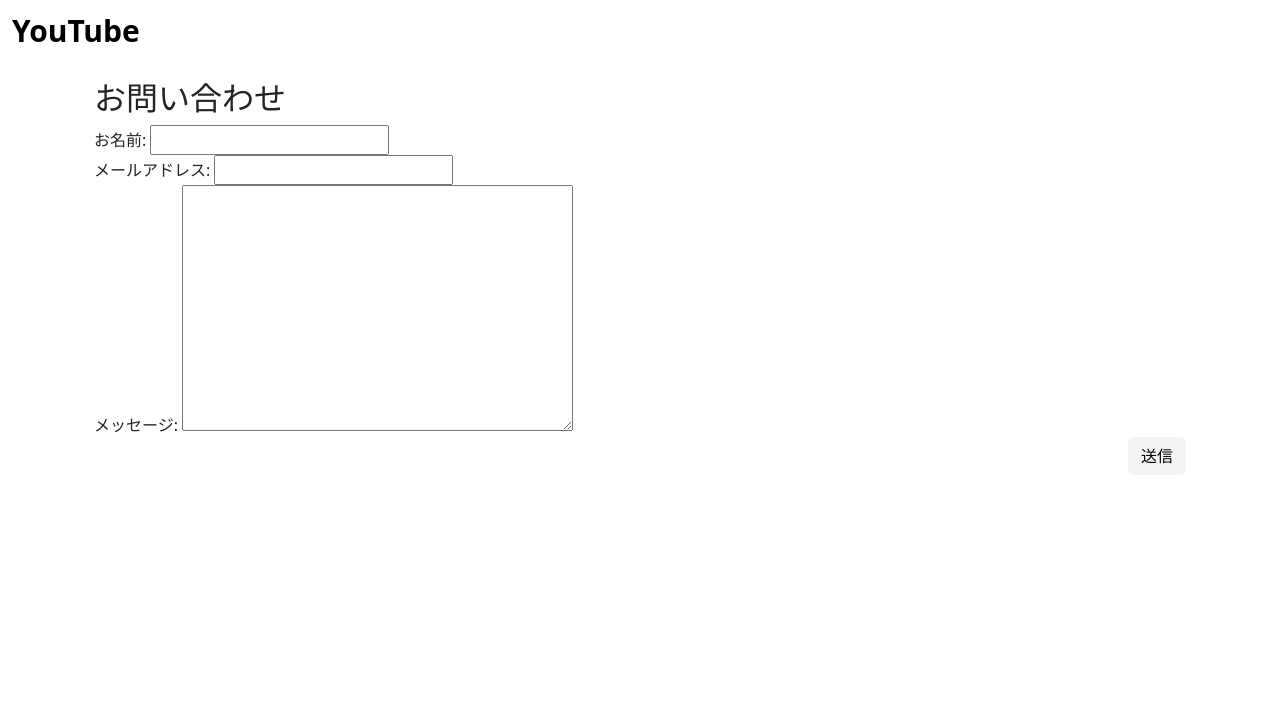
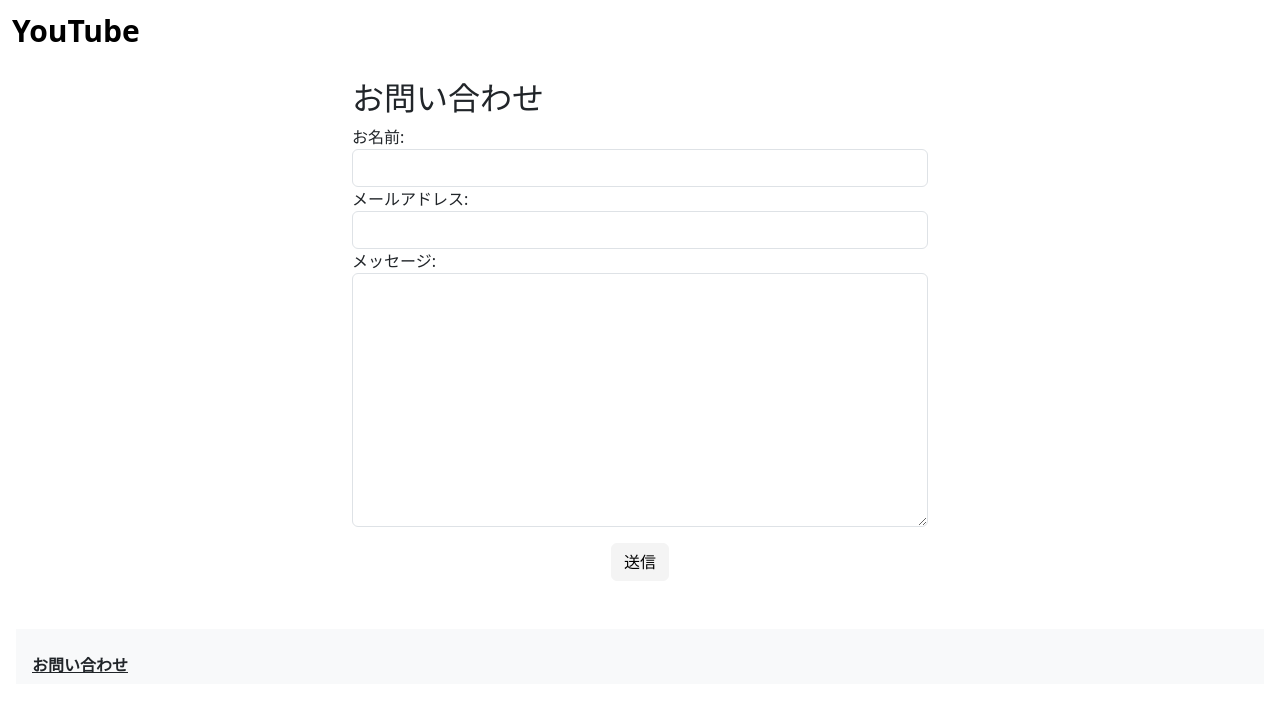
Before and after one commit to itsukikawamu/django_practice, a Django app: page /youtube/contact/ in a window 1280 px wide. Shown: the top 712 px of the page. Run offline with Django 5.2, Linux system fonts and the light colour scheme.

Commit message:
add contact form, page

```diff
--- a/youtube/forms.py
+++ b/youtube/forms.py
@@ -11,6 +11,18 @@ class SearchForm(forms.Form):
         )
 
 class ContactForm(forms.Form):
-    name = forms.CharField(label='お名前', max_length=50)
-    email = forms.EmailField(label='メールアドレス')
-    message = forms.CharField(label='メッセージ', widget=forms.Textarea)
+    name = forms.CharField(
+        label='お名前',
+        max_length=50,
+        widget=forms.TextInput(attrs={
+            'class': 'form-control'
+        }))
+    email = forms.EmailField(
+        label='メールアドレス',
+        widget=forms.EmailInput(attrs={
+            'class': 'form-control'
+        }))
+    message = forms.CharField(
+        label='メッセージ', widget=forms.Textarea(attrs={
+            'class': 'form-control'
+        }))
--- a/youtube/templates/youtube/base.html
+++ b/youtube/templates/youtube/base.html
@@ -29,7 +29,14 @@
 </main>
 
 <footer>
-    <section class="mt-5"></section>
+
+    <section class="m-3">
+        <nav class="navbar navbar-light bg-light mt-5">
+            <div class="d-flex align-items-center">
+                <a href="{% url 'youtube:contact' %}" class="text-dark"><p class="m-3 "><strong>お問い合わせ</strong><p></a>
+            </div>
+        </nav>
+    </section>
 </footer>
 
 <script src="https://cdn.jsdelivr.net/npm/bootstrap@5.3.2/dist/js/bootstrap.bundle.min.js"></script>
--- a/youtube/templates/youtube/contact.html
+++ b/youtube/templates/youtube/contact.html
@@ -1,14 +1,14 @@
 {% extends "youtube/base.html" %}
 {% block title %}お問い合わせ{% endblock %}
 {% block content %}
-<article class="container">
+<article class="container" style="max-width: 600px;">
     <h2>お問い合わせ</h2>
     <form>
         <div>
             {% csrf_token %}
             {{ form }}
-            <div  class="d-flex justify-content-end">
-            <button type="submit" class="btn btn-light">送信</button>
+            <div  class="text-center">
+            <button type="submit" class="btn btn-light mt-3">送信</button>
             </div>
         </div>
 
```
Also changed, not shown: youtube_db.sqlite3.
